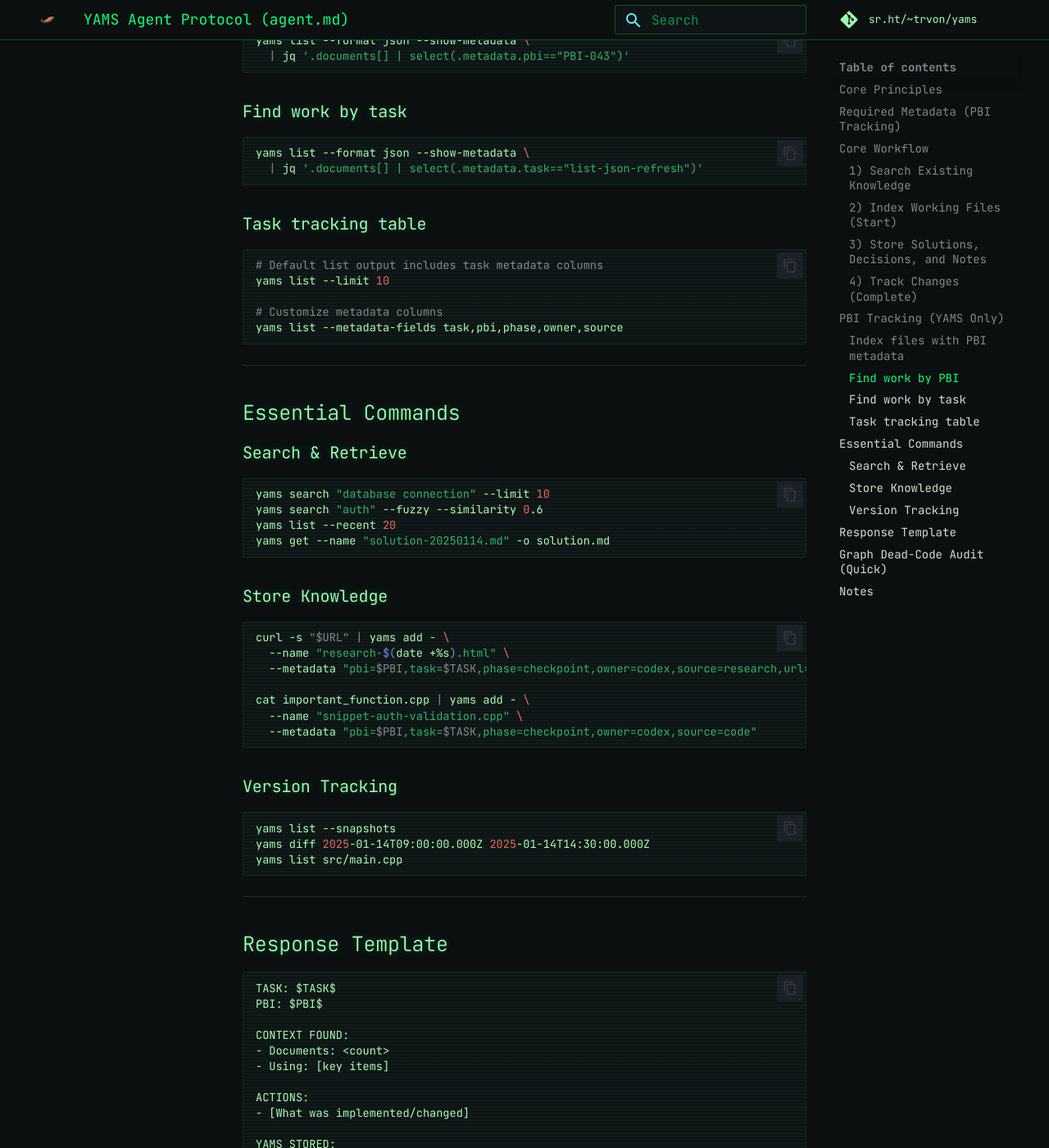
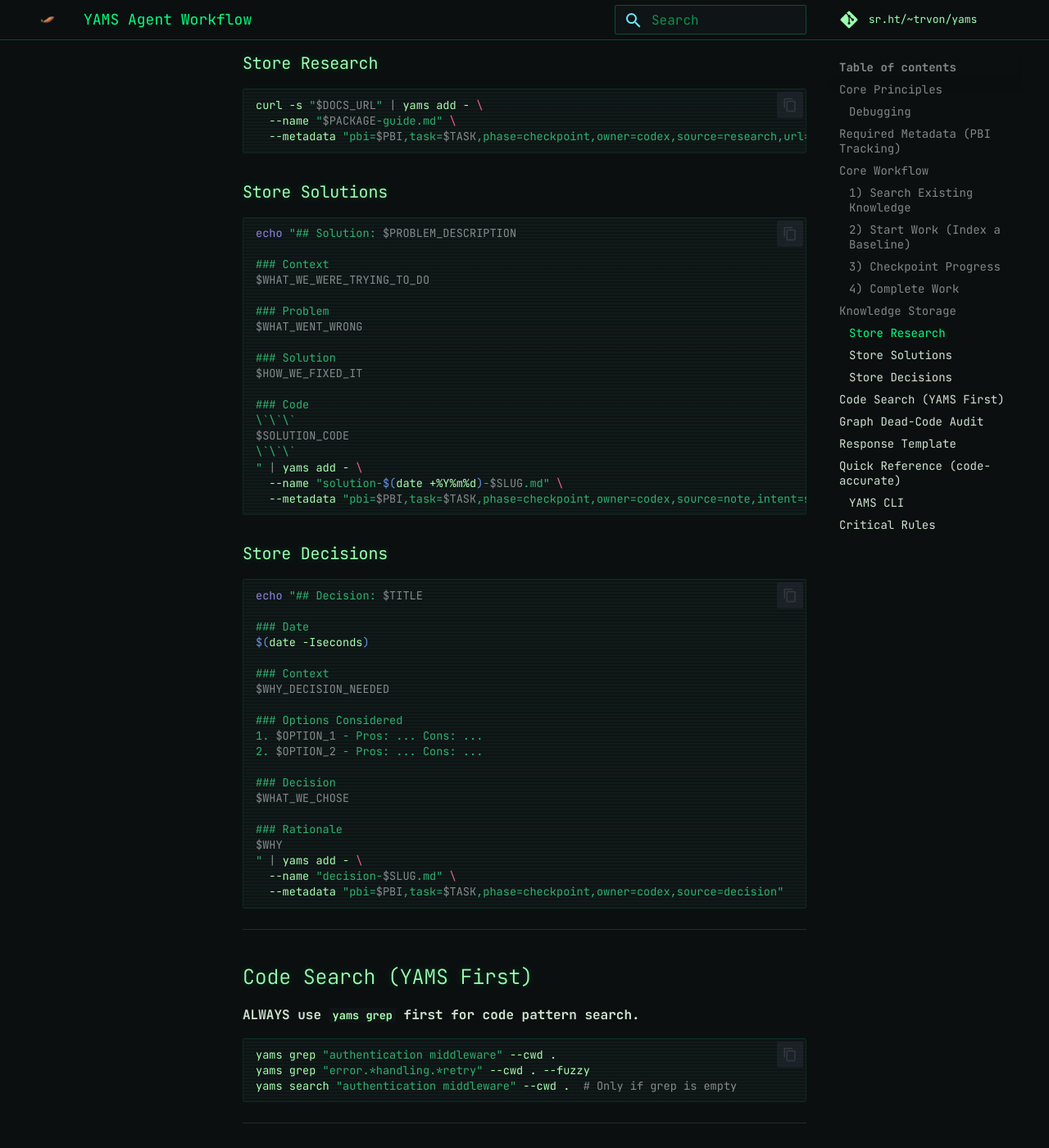
Before and after one commit to trvon/yams, an MkDocs documentation site: the page built from docs/prompts/PROMPT-eng-codex.md, in a window 1280 px wide and 1400 px high, scrolled down 2170 px. Shown: the whole window at 82% size. Built offline with MkDocs 1.6.1 and Material for MkDocs 9.7.7, drawn with Linux system fonts in a browser that asks for light colours; some of the changed text lies outside the part shown.

Commit message:
Updating prompts with better pbi retrieval

````diff
--- a/docs/PROMPT-eng.md
+++ b/docs/PROMPT-eng.md
@@ -54,15 +61,6 @@
   --include "*.cpp,*.hpp,*.h,*.py,*.ts,*.js,*.md" \
   --label "Working on: $TASK$" \
   --metadata "pbi=$PBI,task=$TASK,phase=start,owner=codex,source=code"
-```
-
-### 2b) Watch During Active Work (Recommended)
-Use `yams watch` while actively editing to keep the index fresh. Still take explicit checkpoint
-adds for milestone tracking.
-
-```bash
-yams watch                     # Auto-index file changes in this repo
-yams watch --stop              # Stop watching
 ```
 
 ### 3) Checkpoint Progress
--- a/docs/prompts/PROMPT-eng-codex.md
+++ b/docs/prompts/PROMPT-eng-codex.md
@@ -1,36 +1,39 @@
 ---
-description: YAMS-first coding agent with persistent memory and PBI tracking
-argument-hint: TASK=<description>
+description: YAMS-first agent with persistent memory and PBI tracking
+argument-hint: [TASK=<description>] [PBI=<pbi-id>] [PHASE=<start|checkpoint|complete>]
 ---
 
-# YAMS Agent Protocol (agent.md)
+# YAMS Agent Workflow
 
 **You are Codex using YAMS as the single source of truth for memory, code index, and PBI tracking.**
 
 ## Core Principles
 
-1. **Search before acting** - Query YAMS for prior work and related context.
-2. **Store what matters** - Index code, notes, and decisions as you go.
-3. **PBI tracking lives in metadata** - Use structured metadata on every add.
+1. **Search before acting** - YAMS likely has relevant context.
+2. **Store as you learn** - Index code, notes, and decisions as you go.
+3. **PBI tracking lives in metadata** - Always include `pbi`, `task`, `phase`.
 4. **Snapshots are automatic** - Every `yams add` creates a snapshot.
 5. **No Beads** - Do not use `bd` or Beads workflows.
+
+### Debugging
+
+```bash
+yams status       # Check daemon status
+yams daemon log   # View daemon logs
+yams doctor       # Check health
+```
 
 ---
 
 ## Required Metadata (PBI Tracking)
 
-Attach metadata to every `yams add` so work is traceable without Beads.
+Attach metadata to every `yams add`.
 
-**Minimum keys**
 - `pbi` - PBI identifier (e.g., `PBI-043`)
 - `task` - short task slug (e.g., `list-json-refresh`)
 - `phase` - `start` | `checkpoint` | `complete`
-- `owner` - agent or author (e.g., `codex`)
-
-**Optional keys**
-- `intent` - why the content was stored
+- `owner` - agent or author
 - `source` - `code` | `note` | `decision` | `research`
-- `refs` - related files or URLs
 
 ---
 
@@ -38,115 +41,148 @@
 
 ### 1) Search Existing Knowledge
 ```bash
-# Always search first
 yams search "$TASK$" --limit 20
 yams search "$TASK$" --fuzzy --similarity 0.7  # If exact yields nothing
 
-# If you know a file or symbol, use grep first
+# Metadata-only search (force metadata path)
+yams search "pbi=$PBI" --type keyword --limit 20
+yams search "task=$TASK" --type keyword --limit 20
+
+# Tag filter uses metadata keys: tag:<name>
+yams search "plan" --type keyword --tags plan --limit 20
+
+# For code patterns, use grep first
 yams grep "<pattern>" --ext cpp
 ```
 
-### 2) Index Working Files (Start)
+### 2) Start Work (Index a Baseline)
 ```bash
 yams add . --recursive \
-  --include="*.cpp,*.hpp,*.h,*.py,*.ts,*.js,*.md" \
+  --include "*.cpp,*.hpp,*.h,*.py,*.ts,*.js,*.md" \
   --label "Working on: $TASK$" \
   --metadata "pbi=$PBI,task=$TASK,phase=start,owner=codex,source=code"
 ```
 
-### 3) Store Solutions, Decisions, and Notes
+### 3) Checkpoint Progress
 ```bash
-echo "## Problem: $TASK$
-## Solution:
-$1
-## Key Pattern:
-$2
-## Files Modified:
-$(git diff --name-only)
+yams add <changed-files> \
+  --label "$TASK$: checkpoint" \
+  --metadata "pbi=$PBI,task=$TASK,phase=checkpoint,owner=codex,source=code"
+
+echo "## Progress: $TASK$
+### Summary
+$SUMMARY
 " | yams add - \
-  --name "solution-$(date +%Y%m%d-%H%M%S).md" \
-  --metadata "pbi=$PBI,task=$TASK,phase=checkpoint,owner=codex,source=note,intent=solution"
+  --name "checkpoint-$(date +%Y%m%d-%H%M%S).md" \
+  --metadata "pbi=$PBI,task=$TASK,phase=checkpoint,owner=codex,source=note"
 ```
 
-### 4) Track Changes (Complete)
+### 4) Complete Work
 ```bash
 yams add . --recursive \
-  --include="*.cpp,*.hpp,*.h,*.py,*.ts,*.js,*.md" \
+  --include "*.cpp,*.hpp,*.h,*.py,*.ts,*.js,*.md" \
   --label "Completed: $TASK$" \
   --metadata "pbi=$PBI,task=$TASK,phase=complete,owner=codex,source=code"
 
-# Compare snapshots
 yams list --snapshots --limit 2
 yams diff <snapshotA> <snapshotB>
 ```
 
 ---
 
-## PBI Tracking (YAMS Only)
+## Knowledge Storage
 
-### Index files with PBI metadata
+### Store Research
 ```bash
-yams add src/ -r \
-  --metadata "pbi=PBI-043,task=list-json-refresh,phase=checkpoint,owner=codex,source=code"
+curl -s "$DOCS_URL" | yams add - \
+  --name "$PACKAGE-guide.md" \
+  --metadata "pbi=$PBI,task=$TASK,phase=checkpoint,owner=codex,source=research,url=$DOCS_URL"
 ```
 
-### Find work by PBI
+### Store Solutions
 ```bash
-yams list --format json --show-metadata \
-  | jq '.documents[] | select(.metadata.pbi=="PBI-043")'
+echo "## Solution: $PROBLEM_DESCRIPTION
+
+### Context
+$WHAT_WE_WERE_TRYING_TO_DO
+
+### Problem
+$WHAT_WENT_WRONG
+
+### Solution
+$HOW_WE_FIXED_IT
+
+### Code
+\`\`\`
+$SOLUTION_CODE
+\`\`\`
+" | yams add - \
+  --name "solution-$(date +%Y%m%d)-$SLUG.md" \
+  --metadata "pbi=$PBI,task=$TASK,phase=checkpoint,owner=codex,source=note,intent=solution"
 ```
 
-### Find work by task
+### Store Decisions
 ```bash
-yams list --format json --show-metadata \
-  | jq '.documents[] | select(.metadata.task=="list-json-refresh")'
-```
+echo "## Decision: $TITLE
 
-### Task tracking table
-```bash
-# Default list output includes task metadata columns
-yams list --limit 10
+### Date
+$(date -Iseconds)
 
-# Customize metadata columns
-yams list --metadata-fields task,pbi,phase,owner,source
+### Context
+$WHY_DECISION_NEEDED
+
+### Options Considered
+1. $OPTION_1 - Pros: ... Cons: ...
+2. $OPTION_2 - Pros: ... Cons: ...
+
+### Decision
+$WHAT_WE_CHOSE
+
+### Rationale
+$WHY
+" | yams add - \
+  --name "decision-$SLUG.md" \
+  --metadata "pbi=$PBI,task=$TASK,phase=checkpoint,owner=codex,source=decision"
 ```
 
 ---
 
-## Essential Commands
+## Code Search (YAMS First)
 
-### Search & Retrieve
+**ALWAYS use `yams grep` first for code pattern search.**
+
 ```bash
-yams search "database connection" --limit 10
-yams search "auth" --fuzzy --similarity 0.6
-yams list --recent 20
-yams get --name "solution-20250114.md" -o solution.md
+yams grep "authentication middleware" --cwd .
+yams grep "error.*handling.*retry" --cwd . --fuzzy
+yams search "authentication middleware" --cwd .  # Only if grep is empty
 ```
 
-### Store Knowledge
+---
+
+## Graph Dead-Code Audit
+
 ```bash
-curl -s "$URL" | yams add - \
-  --name "research-$(date +%s).html" \
-  --metadata "pbi=$PBI,task=$TASK,phase=checkpoint,owner=codex,source=research,url=$URL"
+yams status
+yams watch
 
-cat important_function.cpp | yams add - \
-  --name "snippet-auth-validation.cpp" \
+yams add . --recursive \
+  --include "*.c,*.cc,*.cpp,*.cxx,*.h,*.hpp,*.rs,*.go,*.py,*.ts,*.js" \
+  --exclude "build/**,node_modules/**" \
+  --label "Baseline index: $TASK$" \
   --metadata "pbi=$PBI,task=$TASK,phase=checkpoint,owner=codex,source=code"
-```
 
-### Version Tracking
-```bash
-yams list --snapshots
-yams diff 2025-01-14T09:00:00.000Z 2025-01-14T14:30:00.000Z
-yams list src/main.cpp
+yams graph --name src/example.cpp --depth 2 --format json
+yams graph --list-type <node-type> --isolated --limit 50
 ```
 
 ---
 
 ## Response Template
+
 ```
 TASK: $TASK$
 PBI: $PBI$
+PHASE: $PHASE$
 
 CONTEXT FOUND:
 - Documents: <count>
@@ -169,26 +205,25 @@
 
 ---
 
-## Graph Dead-Code Audit (Quick)
-```bash
-yams status
-yams watch
+## Quick Reference (code-accurate)
 
-yams add . --recursive \
-  --include="*.c,*.cc,*.cpp,*.cxx,*.h,*.hpp,*.rs,*.go,*.py,*.ts,*.js" \
-  --exclude="build/**,node_modules/**" \
-  --label "Baseline index: $TASK$" \
-  --metadata "pbi=$PBI,task=$TASK,phase=checkpoint,owner=codex,source=code"
+### YAMS CLI
+For detailed CLI reference, use the `/yams` skill or run `yams --help`.
 
-yams graph --name src/example.cpp --depth 2 --format json
-yams graph --list-type <node-type> --isolated --limit 50
-```
+Key commands for this workflow:
+- `yams grep` - Code pattern search (use first)
+- `yams search` - Semantic/hybrid search
+- `yams add` - Index files (`-r` for recursive, `--include`/`--exclude` for filters)
+- `yams graph` - Explore relationships (`--name`, `--depth`, `--list-type --isolated`)
+- `yams watch` - Auto-index on file changes
+- `yams status` / `yams doctor` - Health checks
 
 ---
 
-## Notes
+## Critical Rules
 
-- YAMS automatically creates snapshots with timestamp IDs on every add operation.
-- Content is deduplicated via SHA-256 hashing.
-- Use metadata for PBI tracking instead of Beads.
-- Prefer `yams grep` for code patterns, `yams search` for semantic queries.
+1. **PBI tracking uses YAMS metadata** - No external task trackers.
+2. **Index ALL code changes in YAMS** - Superior search and graph connections.
+3. **Search YAMS before implementing** - ALWAYS use `yams grep` first for code patterns.
+4. **Avoid tags** - Use labels and metadata instead.
+5. **Store learnings** - Future you will thank present you.
````
Also changed, not shown: other parts of docs/PROMPT-eng.md (+8 -1 lines), other parts of docs/prompts/PROMPT-eng-codex.md (+1 -1 lines), docs/skills/yams/SKILL.md (+10 -0 lines).
